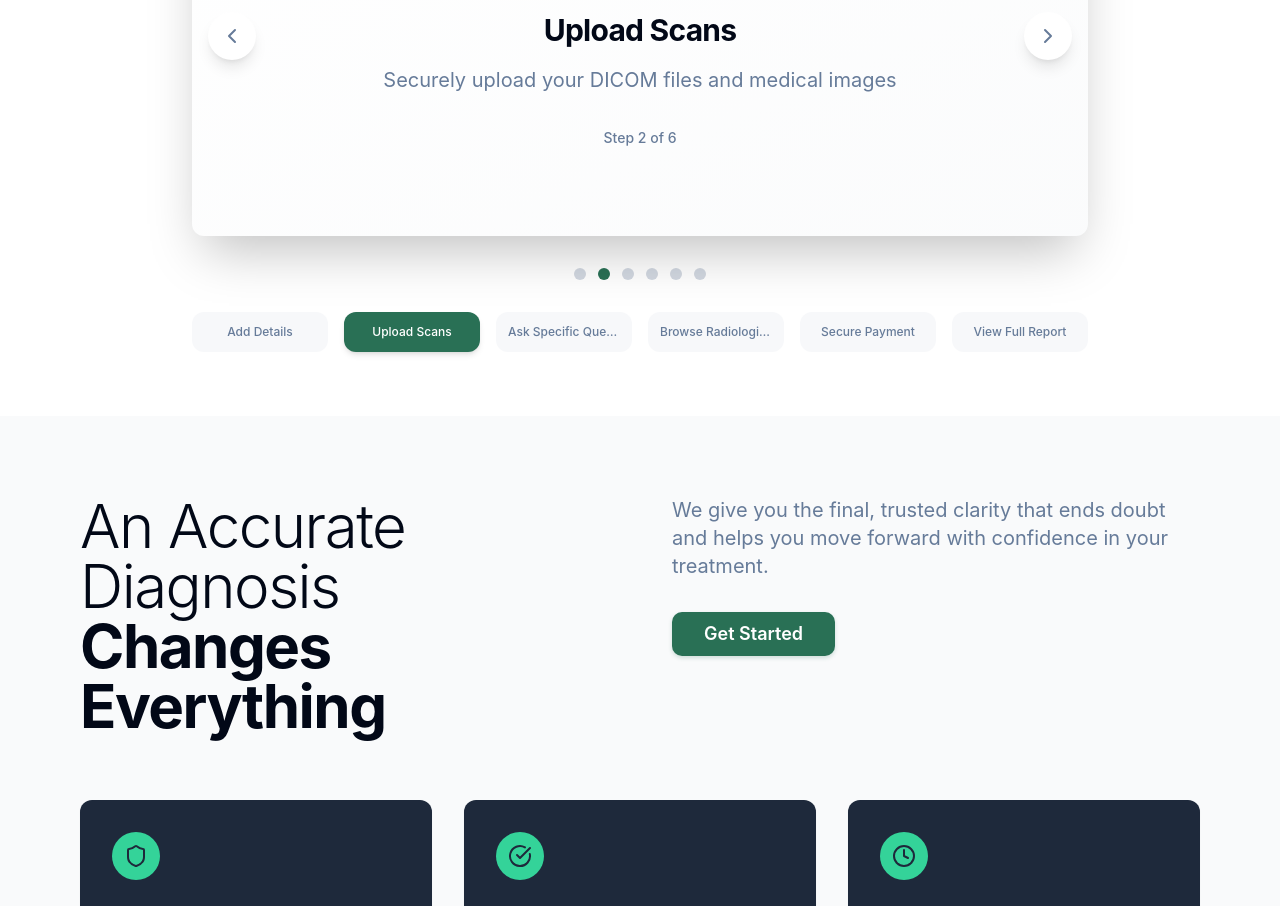
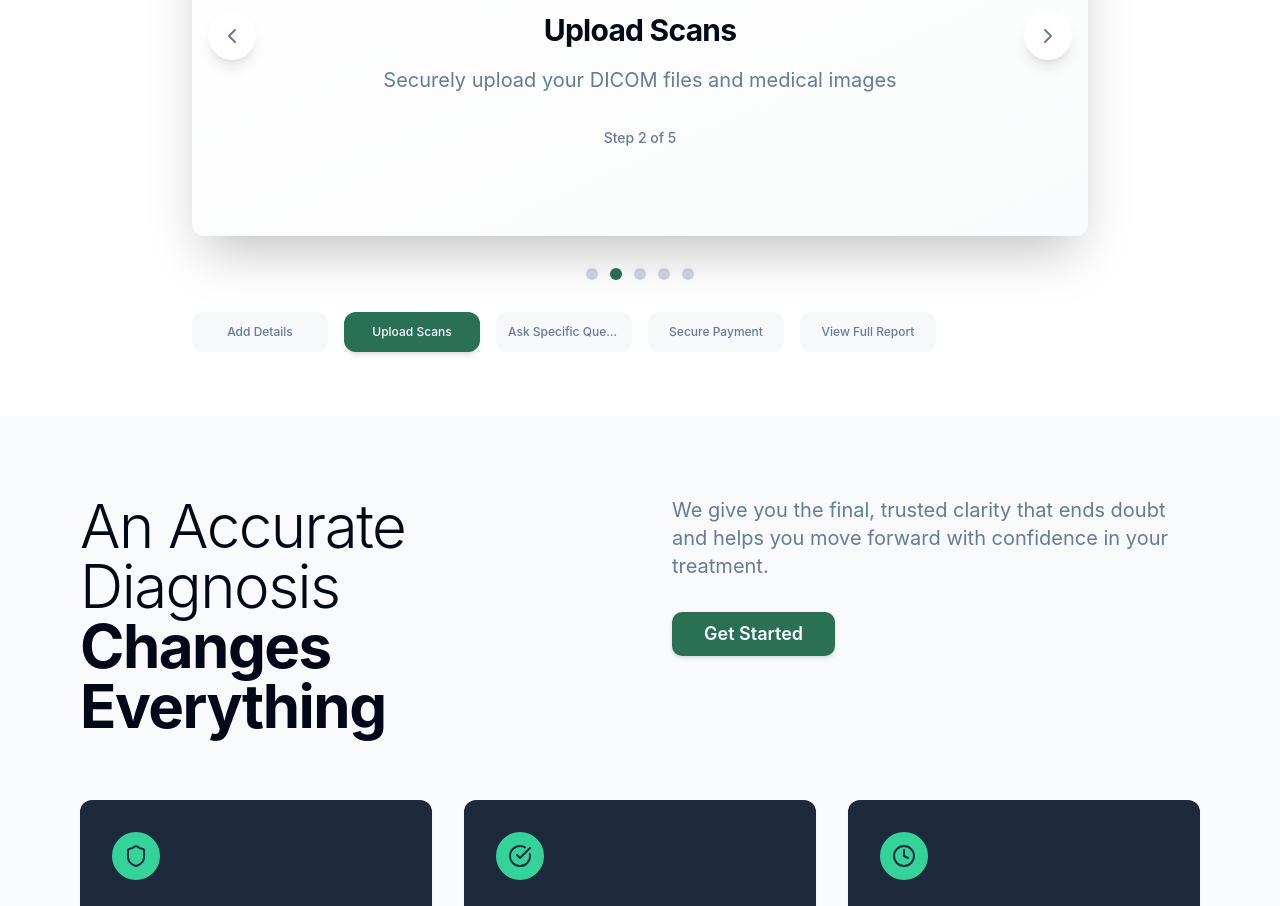
Before and after one commit to aditigandhi-5c/last-opinion, a React (Vite) app: page / in a window 1280 px wide. Shown: the part 2440-3346 px from the top of the page. Built offline with nearby package versions, Linux system fonts and the light colour scheme.

Commit message:
Remove "browse radiologist"

```diff
--- a/src/components/WorkflowSlideshow.tsx
+++ b/src/components/WorkflowSlideshow.tsx
@@ -31,12 +31,6 @@ const WorkflowSlideshow = () => {
       title: "Ask Specific Questions",
       description: "Submit detailed questions about your condition for expert analysis",
       icon: <MessageSquare className="h-12 w-12" />,
-    },
-    {
-      id: "browse-radiologists",
-      title: "Browse Radiologists",
-      description: "Choose from our network of board-certified specialist radiologists",
-      icon: <Search className="h-12 w-12" />,
     },
     {
       id: "secure-payment",
```
